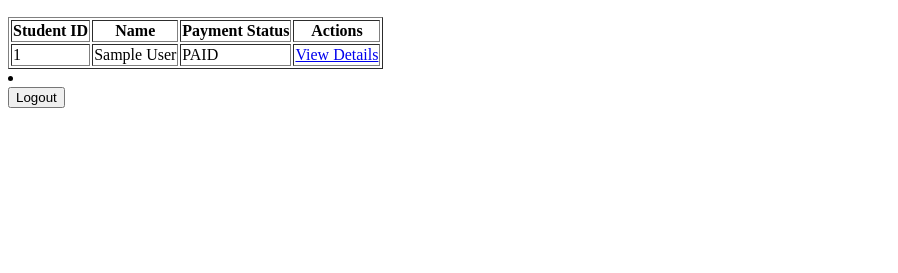
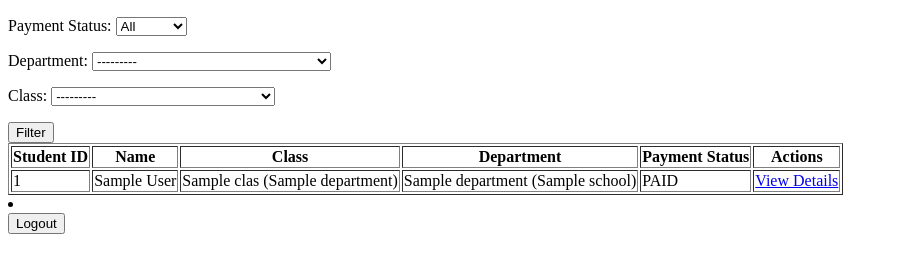
Before and after one commit to musp7/ur_nfc_student_management, a Django app: template core/templates/core/finance_dashboard.html in a window 1280 px wide. Shown: the part 97-370 px from the top of the page, without its empty margins (0-898 px from the left). Run offline with Django 5.2, Linux system fonts and the light colour scheme; the template is opened without the code that fills it: values that come from a table or form of the project are taken from there, others are empty; tables that the repository leaves empty hold one stand-in row (values such as "Sample post").

Commit message:
finance portal
added filters

```diff
--- a/core/forms.py
+++ b/core/forms.py
@@ -76,3 +76,20 @@ class PaymentStatusForm(forms.ModelForm):
     class Meta:
         model = Student
         fields = ['payment_status']
+
+class FinanceFilterForm(forms.Form):
+    payment_status = forms.ChoiceField(
+        choices=[('', 'All')] + Student.PAYMENT_STATUS_CHOICES,
+        required=False,
+        label="Payment Status"
+    )
+    department = forms.ModelChoiceField(
+        queryset=Department.objects.all(),
+        required=False,
+        label="Department"
+    )
+    student_class = forms.ModelChoiceField(
+        queryset=Class.objects.all(),
+        required=False,
+        label="Class"
+    )
--- a/core/templates/core/finance_dashboard.html
+++ b/core/templates/core/finance_dashboard.html
@@ -1,5 +1,3 @@
-<!-- filepath: core/templates/core/finance_dashboard.html -->
-
 <!DOCTYPE html>
 <html lang="en">
 <head>
@@ -10,11 +8,21 @@
 <body>
     <h1>Finance Dashboard</h1>
     <p>Welcome, {{ user.username }}!</p>
+
+    <!-- Filter Form -->
+    <form method="get">
+        {{ form.as_p }}
+        <button type="submit">Filter</button>
+    </form>
+
+    <!-- Students Table -->
     <table border="1">
         <thead>
             <tr>
                 <th>Student ID</th>
                 <th>Name</th>
+                <th>Class</th>
+                <th>Department</th>
                 <th>Payment Status</th>
                 <th>Actions</th>
             </tr>
@@ -24,6 +32,8 @@
                 <tr>
                     <td>{{ student.student_id }}</td>
                     <td>{{ student.first_name }} {{ student.last_name }}</td>
+                    <td>{{ student.student_class }}</td>
+                    <td>{{ student.department }}</td>
                     <td>{{ student.payment_status }}</td>
                     <td>
                         <a href="{% url 'finance-student-detail' student.id %}">View Details</a>
@@ -31,11 +41,12 @@
                 </tr>
             {% empty %}
                 <tr>
-                    <td colspan="4">No students found.</td>
+                    <td colspan="6">No students found.</td>
                 </tr>
             {% endfor %}
         </tbody>
     </table>
+
     <li> <form method="post" action="{% url 'logout' %}">
         {% csrf_token %}
         <button type="submit">Logout</button>
```
Also changed, not shown: core/views.py (+21 -2 lines).
